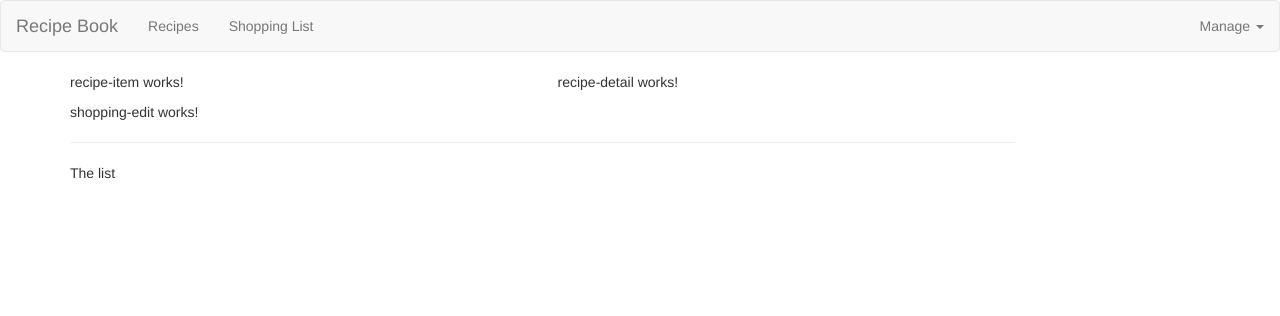
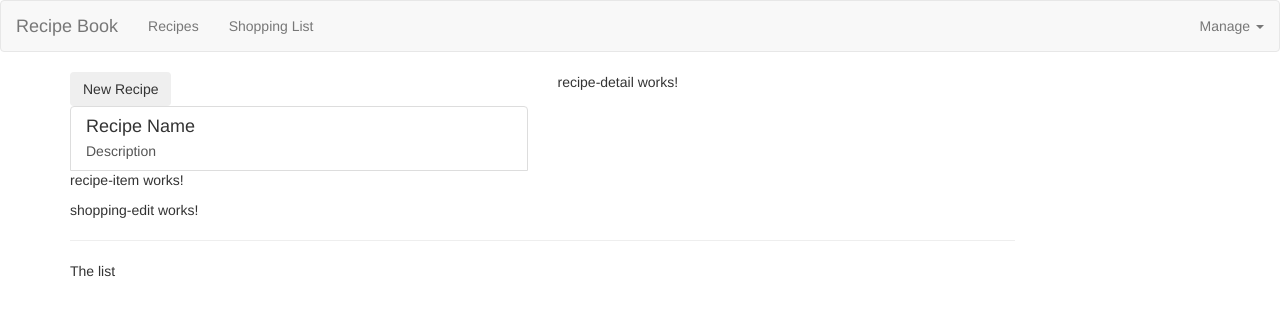
Before and after one commit to gabicgama/Angular-Complete-Guide, an Angular app in the folder project-course/: page / in a window 1280 px wide. Shown: the top 316 px of the page. Built offline with nearby package versions, Linux system fonts and the light colour scheme.

Commit message:
adicionando conteúdo para o componente Recipes

```diff
--- a/project-course/src/app/recipes/recipe-list/recipe-list.component.html
+++ b/project-course/src/app/recipes/recipe-list/recipe-list.component.html
@@ -1 +1,19 @@
-<app-recipe-item></app-recipe-item>
+<div class="row">
+    <div class="col-xs-12">
+        <button class="btn btn-sucess">New Recipe</button>
+    </div>
+</div>
+<div class="row">
+    <div class="col-xs-12">
+        <a href="" class="list-group-item clearfix">
+            <div class="pull-left">
+                <h4 class="list-group-item-heading">Recipe Name</h4>
+                <p class="list-group-item-text">Description</p>
+            </div>
+            <span class="pull-right">
+                <img src="" alt="" class="img-responsive" style="max-height: 50px;">
+            </span>
+        </a>
+        <app-recipe-item></app-recipe-item>
+    </div>
+</div>
--- a/project-course/src/app/recipes/recipe-list/recipe-list.component.ts
+++ b/project-course/src/app/recipes/recipe-list/recipe-list.component.ts
@@ -1,4 +1,5 @@
 import { Component, OnInit } from '@angular/core';
+import { Recipe } from '../recipe.model';
 
 @Component({
   selector: 'app-recipe-list',
@@ -7,6 +8,10 @@
 })
 export class RecipeListComponent implements OnInit {
 
+  recipes: Recipe[] = [
+    new Recipe('A Test Recipe', 'This is simply a test', 'https://upload.wikimedia.org/wikipedia/commons/1/15/Recipe_logo.jpeg'),
+  ];
+
   constructor() { }
 
   ngOnInit(): void {
```
